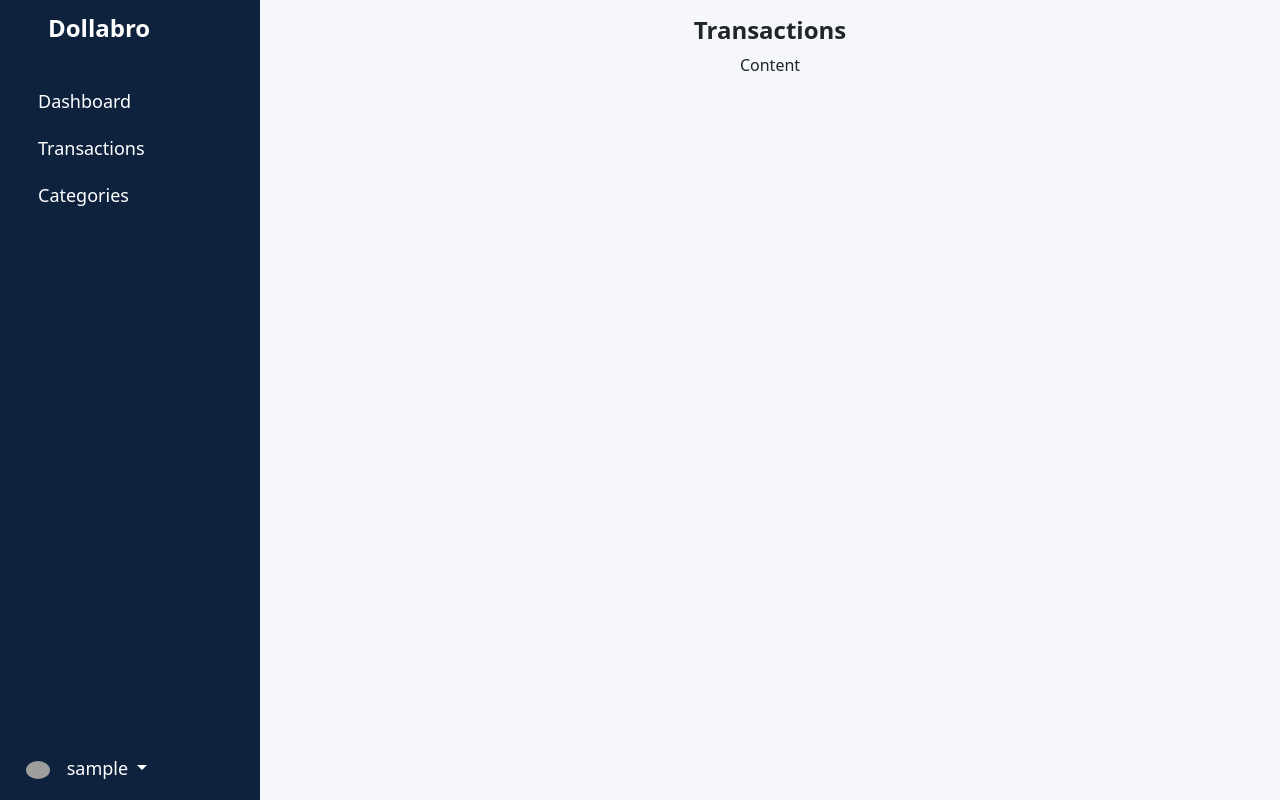
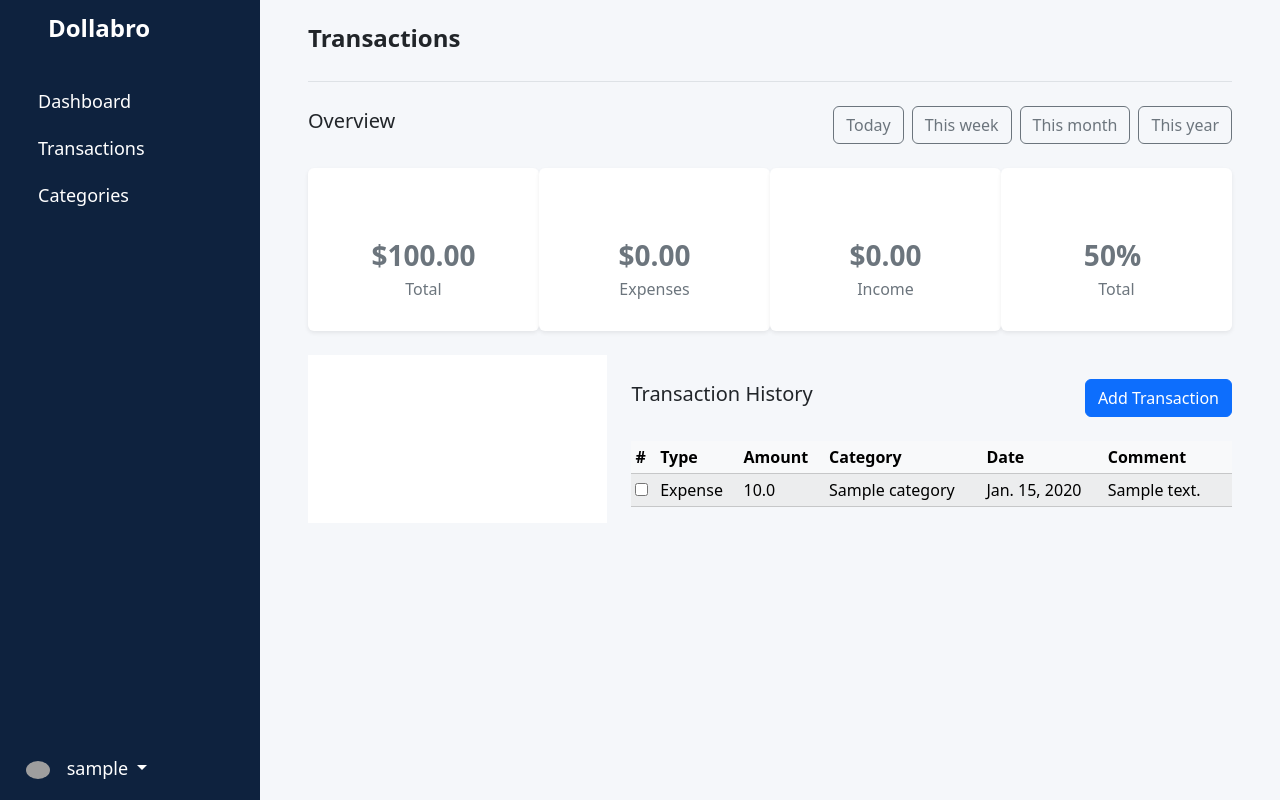
Before and after one commit to BeatHerSppark/budgeting_app, a Django app: page /app/transactions/ in a window 1280 px wide. Run offline with Django 5.2, Linux system fonts and the light colour scheme; a user stored in the database is signed in; tables that the repository leaves empty hold one stand-in row (values such as "Sample post"); a map, chart or similar area stays blank; some libraries are stand-ins or nearby versions; grey boxes are pictures that could not be loaded.

Commit message:
fixed categories and transaction page started

```diff
--- a/budgeting_app/app/models.py
+++ b/budgeting_app/app/models.py
@@ -6,9 +6,10 @@ from django.utils.timezone import now
 class Category(models.Model):
     CHOICES = [
         ('Expense', 'Expense'),
-        ('Income', 'Income')
+        ('Income', 'Income'),
+        ('Uncategorized', 'Uncategorized')
     ]
-    category_type = models.CharField(max_length=7, choices=CHOICES)
+    category_type = models.CharField(max_length=13, choices=CHOICES)
     default_category = models.BooleanField(default=False) # Premade categories have value True, user-made categories have value False
     title = models.CharField(max_length=50)
     icon_tag = models.CharField(max_length=50)
@@ -17,6 +18,9 @@ class Category(models.Model):
     def __str__(self):
         return self.title
 
+
+def on_delete_category():
+    return Category.objects.get(category_type="Uncategorized")
 
 class Transaction(models.Model):
     CHOICES = [
@@ -28,7 +32,7 @@ class Transaction(models.Model):
     date = models.DateField(default=now)
     submission_time = models.DateTimeField(default=now)
     profile = models.ForeignKey(to=Profile, on_delete=models.CASCADE, default=None)
-    category = models.ForeignKey(to=Category, on_delete=models.CASCADE, default=None)
+    category = models.ForeignKey(to=Category, on_delete=models.SET(on_delete_category), default=None)
     comment = models.TextField(max_length=200, blank=True, null=True)
 
     def __str__(self):
--- a/budgeting_app/app/templates/app/layout.html
+++ b/budgeting_app/app/templates/app/layout.html
@@ -45,7 +45,7 @@
             </ul>
             <div class="sidebar-footer sidebar-item dropdown">
                 <a href="#" class="sidebar-link dropdown-toggle" role="button" data-bs-toggle="dropdown" aria-expanded="false">
-                    <img src="https://i.pinimg.com/564x/a1/e8/29/a1e829055e2b5d834f0a4b2caa4c51e5.jpg" alt="pfp">
+                    <img src="https://static.vecteezy.com/system/resources/previews/009/292/244/non_2x/default-avatar-icon-of-social-media-user-vector.jpg" alt="pfp">
                     <span>{{ request.user.username }}</span>
                 </a>
                 <ul class="ms-2 dropdown-menu">
@@ -82,8 +82,8 @@
     integrity="sha256-UgvvN8vBkgO0luPSUl2s8TIlOSYRoGFAX4jlCIm9Adc="
     crossorigin="anonymous"></script>
     <script src="https://cdn.jsdelivr.net/npm/bootstrap@5.3.3/dist/js/bootstrap.bundle.min.js" integrity="sha384-YvpcrYf0tY3lHB60NNkmXc5s9fDVZLESaAA55NDzOxhy9GkcIdslK1eN7N6jIeHz" crossorigin="anonymous"></script>
+    <script src="{% static 'js/sidebar.js' %}"></script>
     {% block scripts %}
-    <script src="{% static 'js/script.js' %}"></script>
     {% endblock %}
 </body>
 </html>
--- a/budgeting_app/app/templates/app/transactions.html
+++ b/budgeting_app/app/templates/app/transactions.html
@@ -1,14 +1,114 @@
 {% extends 'app/layout.html' %}
+
+{% load static %}
 
 {% block title %}
 Transactions
 {% endblock %}
 
 {% block content %}
-<div class="main p-3">
-    <div class="text-center">
-        <h1>Transactions</h1>
-        <p>Content</p>
+<main class="main px-md-5">
+    <div class="d-flex justify-content-between flex-wrap flex-md-nowrap align-items-center pt-4">
+        <h1 class="fs-4">Transactions</h1>
     </div>
-</div>
+    <div class="pb-1 mb-2 border-bottom">
+        <p></p>
+    </div>
+
+    <div class="mt-4 mb-4 d-flex justify-content-between align-items-center">
+        <h2 class="fs-5">Overview</h2>
+        <div class="dates d-flex gap-2">
+            <button class="btn btn-outline-secondary">Today</button>
+            <button class="btn btn-outline-secondary">This week</button>
+            <button class="btn btn-outline-secondary">This month</button>
+            <button class="btn btn-outline-secondary">This year</button>
+        </div>
+    </div>
+
+    <div class="cards d-flex">
+        <div class="card shadow-sm p-2" style="width: 100%;">
+            <div class="card-body text-center">
+                <i class="lni lni-coin fs-3 p-2 rounded text-secondary"></i>
+                <p class="card-text text-secondary fs-3 fw-semibold mb-1">$100.00</p>
+                <h5 class="card-title fs-6 fw-normal text-secondary">Total</h5>
+            </div>
+        </div>
+        <div class="card shadow-sm p-2" style="width: 100%;">
+            <div class="card-body text-center">
+                <i class="lni lni-stats-down fs-3 p-2 rounded text-secondary"></i>
+                <p class="card-text text-secondary fs-3 fw-semibold mb-1">$0.00</p>
+                <h5 class="card-title fs-6 fw-normal text-secondary">Expenses</h5>
+            </div>
+        </div>
+        <div class="card shadow-sm p-2" style="width: 100%;">
+            <div class="card-body text-center">
+                <i class="lni lni-stats-up fs-3 p-2 rounded text-secondary"></i>
+                <p class="card-text text-secondary fs-3 fw-semibold mb-1">$0.00</p>
+                <h5 class="card-title fs-6 fw-normal text-secondary">Income</h5>
+            </div>
+        </div>
+        <div class="card shadow-sm p-2" style="width: 100%;">
+            <div class="card-body text-center">
+                <i class="lni lni-sketch fs-3 p-2 rounded text-secondary"></i>
+                <div class="d-flex align-items-center justify-content-center gap-2">
+                    <p class="card-text text-secondary fs-3 fw-semibold mb-1">50%</p>
+                    <i class="lni lni-angle-double-up text-success fs-4 mb-1"></i>
+                </div>
+                <h5 class="card-title fs-6 fw-normal text-secondary">Total</h5>
+            </div>
+        </div>
+    </div>
+
+    <div class="d-flex gap-4 mt-4">
+        <div class="graph" style="background-color: white; height:auto;"></div>
+        <div style="width:65%;">
+            <div class="mt-4 mb-4 d-flex justify-content-between align-items-center" >
+                <h2 class="fs-5">Transaction History</h2>
+                <div>
+                    <button type="button" id="quick_add_btn" class="btn btn-primary">Add Transaction</button>
+                </div>
+            </div>
+            <div class="table-responsive small">
+                <table class="table table-light table-striped table-sm">
+                <thead class="fs-6">
+                    <tr>
+                        <th scope="col">#</th>
+                        <th scope="col">Type</th>
+                        <th scope="col">Amount</th>
+                        <th scope="col">Category</th>
+                        <th scope="col">Date</th>
+                        <th scope="col">Comment</th>
+                        <th scope="col"></th>
+                    </tr>
+                </thead>
+                <tbody class="fs-6">
+                {% for transaction in transactions %}
+                    <tr>
+                    <td class="align-middle text-left"><input type="checkbox" name="selected_transaction" id="{{ transaction.id }}" value="{{ transaction.id }}"></td>
+                    <td class="align-middle text-left">{{ transaction.transaction_type }}</td>
+                    <td class="align-middle text-left">{{ transaction.amount }}</td>
+                    <td class="align-middle text-left">{{ transaction.category }}</td>
+                    <td class="align-middle text-left">{{ transaction.date }}</td>
+                    <td class="align-middle text-left">{{ transaction.comment }}</td>
+                    <td class="align-middle text-left">
+                        <button
+                            class="border-0"
+                            id="edit_transaction"
+                        >
+                            <i class="lni lni-cog fs-5 mt-2"></i>
+                        </button>
+                    </td>
+                    </tr>
+                {% endfor %}
+                </tbody>
+                </table>
+            </div>
+        </div>
+    </div>
+
+</main>
 {% endblock %}
+
+{% block scripts %}
+<script src="{% static 'js/transactions.js' %}"></script>
+{% endblock %}
--- a/budgeting_app/app/views.py
+++ b/budgeting_app/app/views.py
@@ -45,7 +45,7 @@ def dashboard_edit_transaction(request):
         transaction.amount = request.POST["amount"]
 
         if request.POST["category"] == "Choose a category":
-            transaction.category = Category.objects.filter(category_type=request.POST["transaction_type"]).get(title="Uncategorized")
+            transaction.category = Category.objects.get(category_type="Uncategorized")
         else:
             transaction.category = Category.objects.filter(category_type=request.POST["transaction_type"]).get(title=request.POST["category"])
         transaction.date = request.POST["date"]
@@ -87,7 +87,7 @@ def dashboard_view(request):
         transaction_type = request.POST['transaction_type']
         amount = request.POST['amount']
         if request.POST["category"] == "Choose a category":
-            category = Category.objects.filter(category_type=request.POST["transaction_type"]).get(title="Uncategorized")
+            category = Category.objects.get(category_type="Uncategorized")
         else:
             category = Category.objects.filter(category_type=request.POST["transaction_type"]).get(title=request.POST['category'])
         date = request.POST['date']
@@ -117,7 +117,10 @@ def dashboard_view(request):
 
 @login_required(login_url="/users/login/")
 def transactions_view(request):
-    return render(request, "app/transactions.html")
+    transactions = Transaction.objects.filter(profile=request.user.profile).order_by("-submission_time")
+    return render(request, "app/transactions.html", {
+        "transactions": transactions,
+    })
 
 @login_required(login_url="/users/login/")
 def categories_view(request):
--- a/budgeting_app/static/js/script.js
+++ b/budgeting_app/static/js/dashboard.js
@@ -1,19 +1,3 @@
-const burgerMenu = document.getElementById("toggle-btn");
-const sidebarLogo = document.querySelector(".sidebar-logo")
-
-// SIDEBAR LOGIC
-window.onload = () => {
-    document.getElementById("sidebar").classList.toggle("expand");
-}
-
-burgerMenu.addEventListener("click", () => {
-    document.getElementById("sidebar").classList.toggle("collapse");
-})
-
-sidebarLogo.addEventListener("click", () => {
-    document.getElementById("sidebar").classList.toggle("collapse");
-})
-
 // DELETING TRANSACTIONS
 const transaction_checkboxes = document.querySelectorAll("td input");
 
--- /dev/null
+++ b/budgeting_app/static/js/sidebar.js
@@ -0,0 +1,15 @@
+const burgerMenu = document.getElementById("toggle-btn");
+const sidebarLogo = document.querySelector(".sidebar-logo")
+
+// SIDEBAR LOGIC
+window.onload = () => {
+    document.getElementById("sidebar").classList.toggle("expand");
+}
+
+burgerMenu.addEventListener("click", () => {
+    document.getElementById("sidebar").classList.toggle("collapse");
+})
+
+sidebarLogo.addEventListener("click", () => {
+    document.getElementById("sidebar").classList.toggle("collapse");
+})
```
Also changed, not shown: budgeting_app/app/templates/app/dashboard.html (+7 -2 lines), budgeting_app/app/migrations/0010_alter_transaction_category.py (added), budgeting_app/app/migrations/0011_alter_category_category_type_and_more.py (added), budgeting_app/static/js/transactions.js (added).
